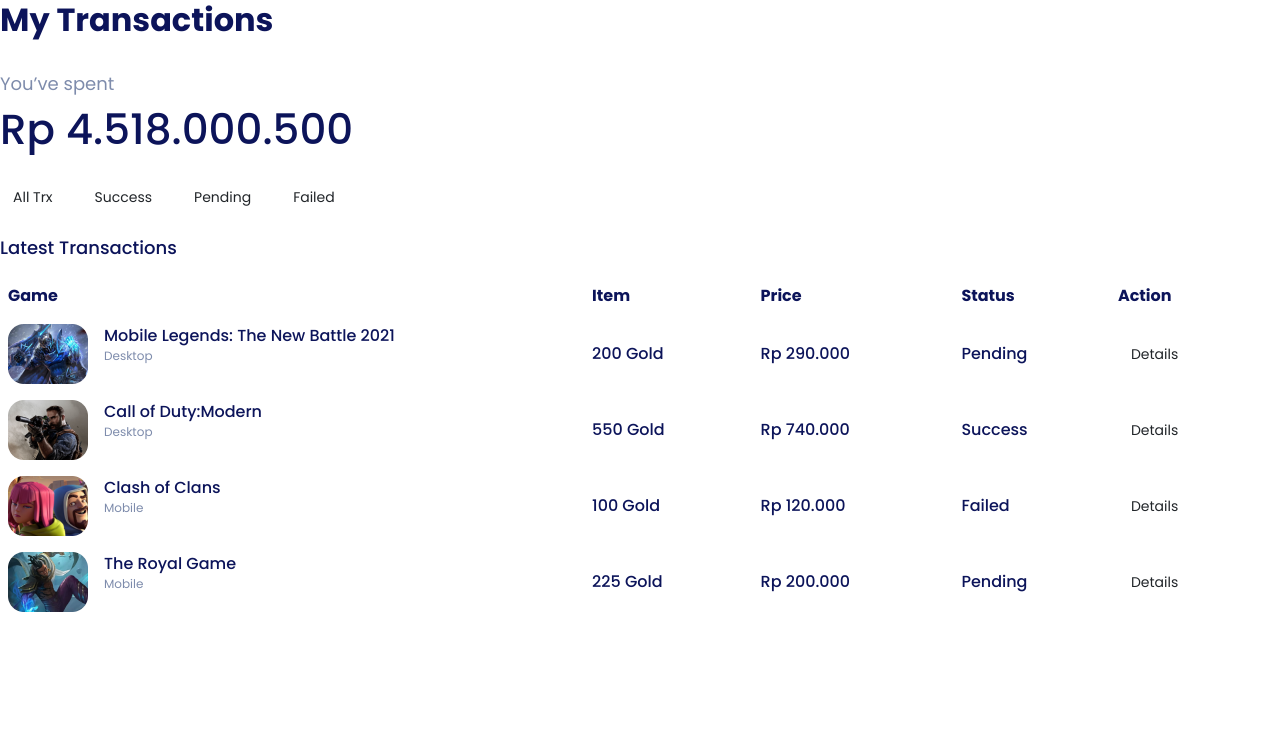
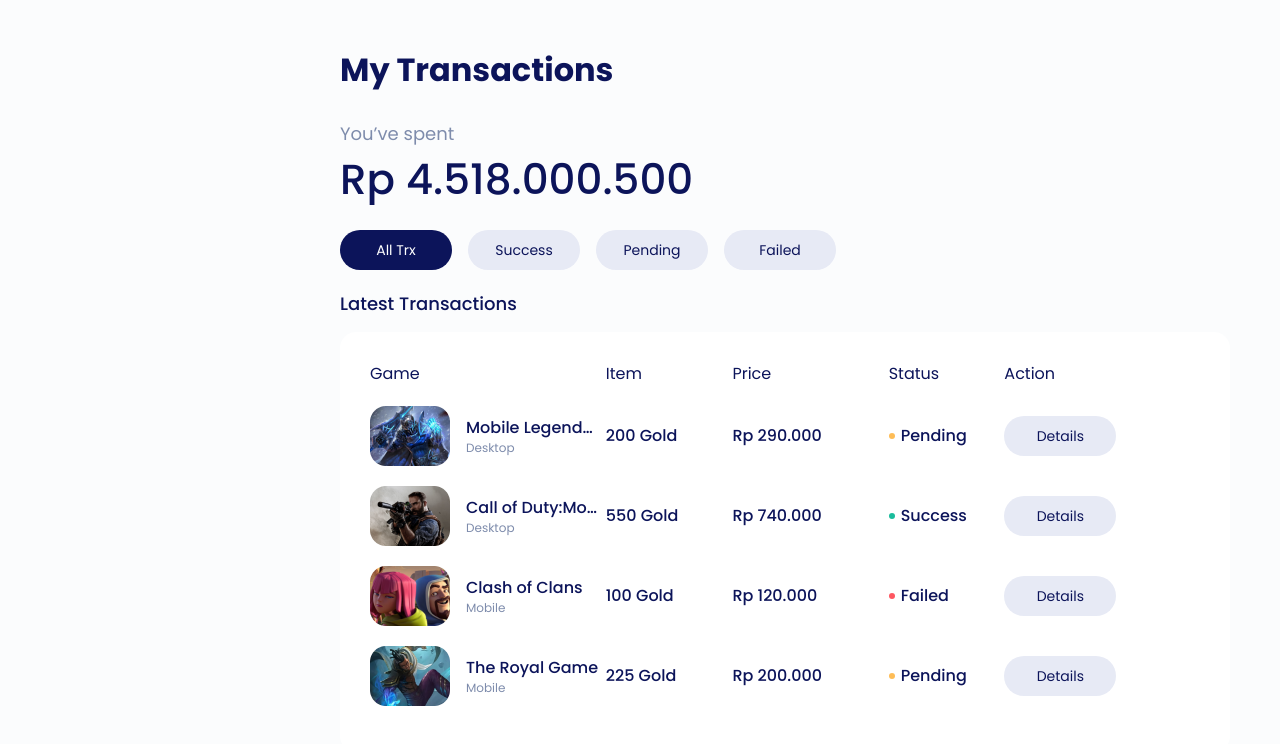
Before and after one commit to epanlauw/storegg, a Next.js app: page /member/transactions in a window 1280 px wide. Shown: the top 744 px of the page. Built offline with nearby package versions, Linux system fonts and the light colour scheme.

Commit message:
convert transaction page

```diff
--- a/pages/member/transactions/index.tsx
+++ b/pages/member/transactions/index.tsx
@@ -2,6 +2,7 @@
 
 const Transactions = () => {
   return (
+    <section className="transactions overflow-auto">
       <main className="main-wrapper">
         <div className="ps-lg-0">
           <h2 className="text-4xl fw-bold color-palette-1 mb-30">
@@ -83,7 +84,9 @@
                       <p className="fw-medium color-palette-1 m-0">200 Gold</p>
                     </td>
                     <td>
-                    <p className="fw-medium color-palette-1 m-0">Rp 290.000</p>
+                      <p className="fw-medium color-palette-1 m-0">
+                        Rp 290.000
+                      </p>
                     </td>
                     <td>
                       <div>
@@ -123,7 +126,9 @@
                       <p className="fw-medium color-palette-1 m-0">550 Gold</p>
                     </td>
                     <td>
-                    <p className="fw-medium color-palette-1 m-0">Rp 740.000</p>
+                      <p className="fw-medium color-palette-1 m-0">
+                        Rp 740.000
+                      </p>
                     </td>
                     <td>
                       <div>
@@ -163,7 +168,9 @@
                       <p className="fw-medium color-palette-1 m-0">100 Gold</p>
                     </td>
                     <td>
-                    <p className="fw-medium color-palette-1 m-0">Rp 120.000</p>
+                      <p className="fw-medium color-palette-1 m-0">
+                        Rp 120.000
+                      </p>
                     </td>
                     <td>
                       <div>
@@ -203,7 +210,9 @@
                       <p className="fw-medium color-palette-1 m-0">225 Gold</p>
                     </td>
                     <td>
-                    <p className="fw-medium color-palette-1 m-0">Rp 200.000</p>
+                      <p className="fw-medium color-palette-1 m-0">
+                        Rp 200.000
+                      </p>
                     </td>
                     <td>
                       <div>
@@ -227,6 +236,7 @@
           </div>
         </div>
       </main>
+    </section>
   );
 };
 
```
Lines whose indentation alone changed are shown as unchanged.
